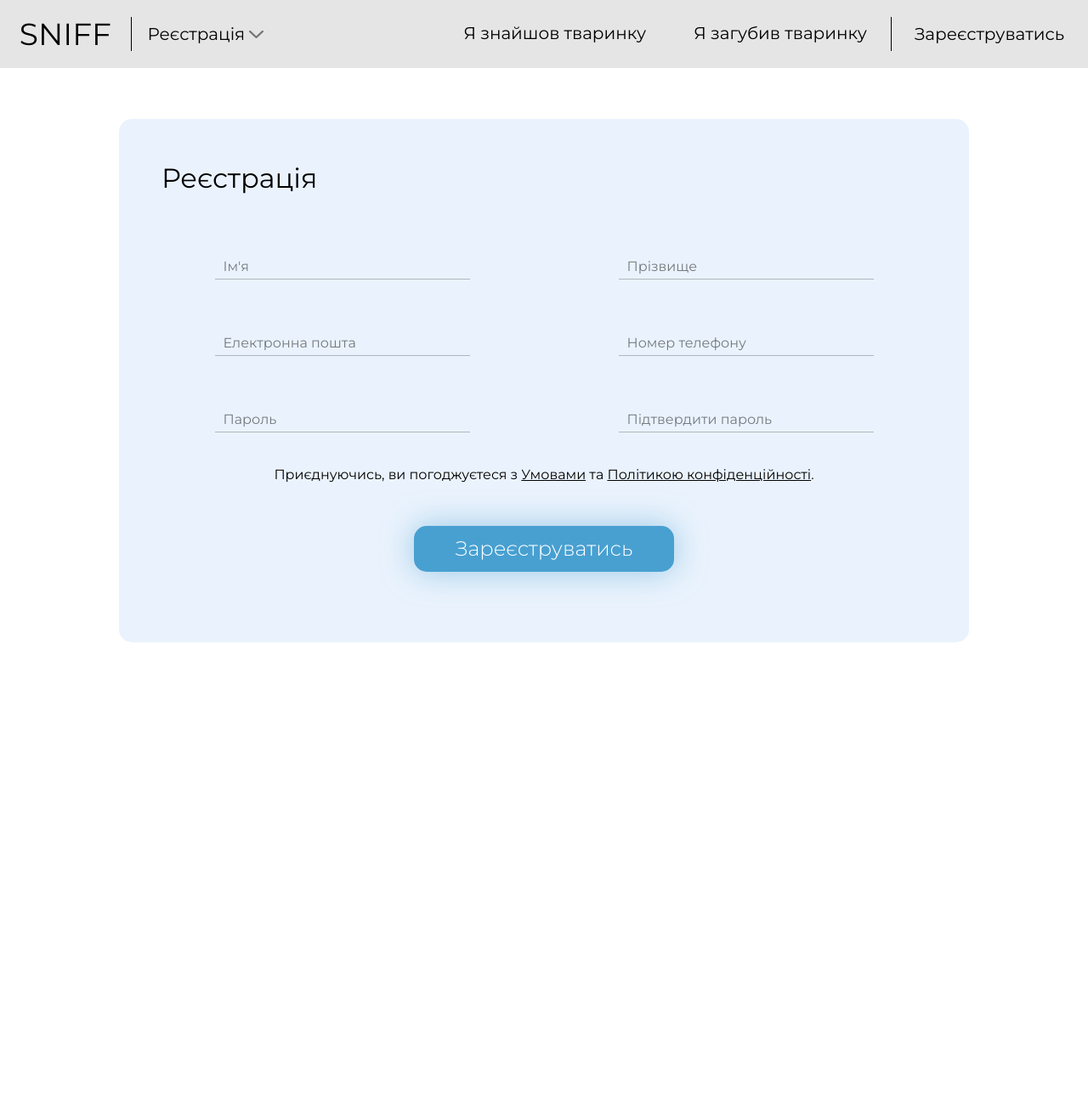
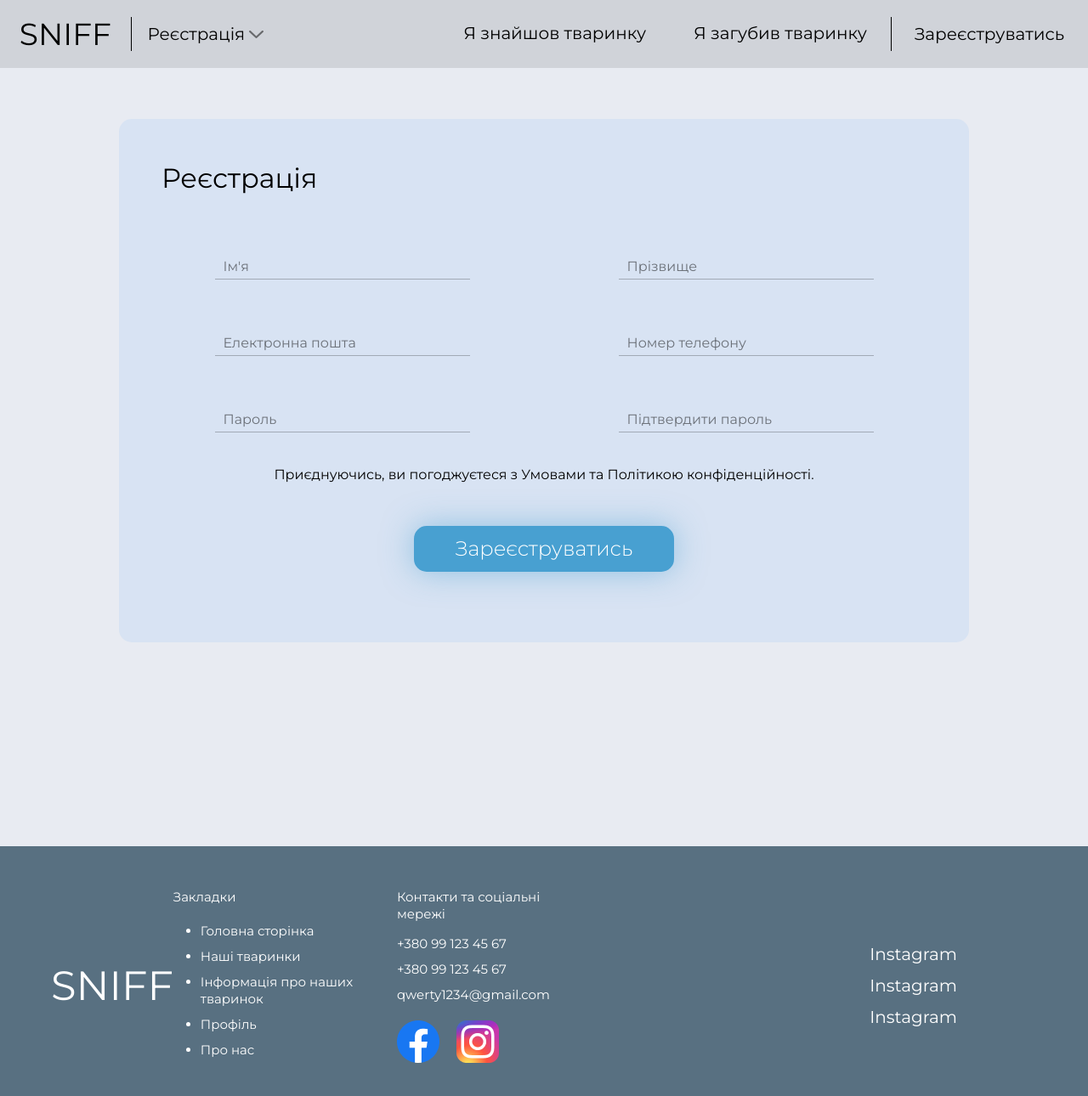
Before and after one commit to Sniff-project/frontend, a React (Create React App) app: page /signup in a window 1280 px wide. Shown: the top 1290 px of the page at 85% size. Before the commit the page ends 800 px from the top, so only its background shows below. Built offline with nearby package versions, Linux system fonts and the light colour scheme.

Commit message:
header and footer are using for all pages now

```diff
--- a/src/App.js
+++ b/src/App.js
@@ -1,6 +1,8 @@
 import React from "react";
 import { BrowserRouter as Router } from "react-router-dom";
 import { AuthProvider } from "@contexts";
+import { Header } from "@containers/Navbar";
+import Footer from "@containers/Footer";
 import AppRoutes from "./Routes";
 import "./Styles/App.scss";
 
@@ -8,7 +10,11 @@ function App() {
   return (
     <Router>
       <AuthProvider>
-        <AppRoutes />
+        <div className="main-page">
+          <Header />
+          <AppRoutes />
+          <Footer />
+        </div>
       </AuthProvider>
     </Router>
   );
--- a/src/Containers/Homepage/Footer/index.jsx
+++ b/src/Containers/Footer/index.jsx
@@ -1,7 +1,7 @@
 import React from "react";
 import { Link1, Anchor } from "@components/ui";
-import facebookImg from "../../../Assets/Icons/footer/facebook.png";
-import instagramImg from "../../../Assets/Icons/footer/instagram.png";
+import facebookImg from "@assets/Icons/footer/facebook.png";
+import instagramImg from "@assets/Icons/footer/instagram.png";
 import "./style.scss";
 
 export default function Footer() {
@@ -21,13 +21,13 @@ export default function Footer() {
                             <li>
                                 <Anchor
                                     text="Наші тваринки"
-                                    href="#ourAnimals"
+                                    href="/#ourAnimals"
                                 />
                             </li>
                             <li>
                                 <Anchor
                                     text="Інформація про наших тваринок"
-                                    href="#aboutAnimals"
+                                    href="/#aboutAnimals"
                                 />
                             </li>
                             <li>
--- a/src/Containers/Homepage/index.js
+++ b/src/Containers/Homepage/index.js
@@ -1,4 +1,3 @@
 export { default as AboutUs } from "./AboutUs";
 export { default as AboutAnimals } from "./AboutAnimals";
-export { default as Footer } from "./Footer";
 export { default as OurAnimals } from "./OurAnimals";
--- a/src/Containers/Navbar/Nav/index.jsx
+++ b/src/Containers/Navbar/Nav/index.jsx
@@ -25,7 +25,8 @@ export default function Nav() {
 
   useEffect(() => {
     setTitle(() => {
-      return pageTitles.filter((elem) => elem.link === pathname)[0].title;
+      const pageTitle = pageTitles.filter((elem) => elem.link === pathname)[0];
+      return pageTitle ? pageTitle.title : "404";
     });
   }, [pathname]);
 
--- a/src/Containers/Navbar/index.js
+++ b/src/Containers/Navbar/index.js
@@ -1 +1 @@
-export { default as Navbar } from "./Nav";
+export { default as Header } from "./Nav";
--- a/src/Pages/Home/index.jsx
+++ b/src/Pages/Home/index.jsx
@@ -1,18 +1,15 @@
 import React from "react";
-import { AboutUs, OurAnimals, AboutAnimals, Footer} from "@containers/Homepage";
-import { Navbar } from "@containers/Navbar";
-import './style.scss';
+import { AboutUs, OurAnimals, AboutAnimals } from "@containers/Homepage";
+import "./style.scss";
 
 const Home = () => {
   return (
-    <div className='main-page'>
-      <Navbar />
+    <>
       <AboutUs />
       <OurAnimals />
       <AboutAnimals />
-      <Footer />
-    </div>
-  )
+    </>
+  );
 };
 
 export default Home;
--- a/src/Pages/SignIn/index.jsx
+++ b/src/Pages/SignIn/index.jsx
@@ -2,7 +2,6 @@ import React, { useContext } from "react";
 import { Navigate } from "react-router-dom";
 import { AuthContext } from "@contexts";
 import { SignInBlock } from "@containers/SignIn";
-import { Navbar } from "@containers/Navbar";
 
 const Login = () => {
   const { isAuthenticated } = useContext(AuthContext);
@@ -12,12 +11,9 @@ const Login = () => {
   }
 
   return (
-    <div>
-      <Navbar />
-      <div className="container p-0">
-        <div className="d-flex justify-content-center">
-          <SignInBlock />
-        </div>
+    <div className="container p-0">
+      <div className="d-flex justify-content-center">
+        <SignInBlock />
       </div>
     </div>
   );
--- a/src/Pages/SignUp/index.jsx
+++ b/src/Pages/SignUp/index.jsx
@@ -1,14 +1,8 @@
 import React from "react";
 import SignUpForm from "../../Components/smart/SignUpForm";
-import { Navbar } from "@containers/Navbar";
 
 const SignUp = () => {
-  return (
-    <div>
-      <Navbar />
-      <SignUpForm />
-    </div>
-  );
+  return <SignUpForm />;
 };
 
 export default SignUp;
```
Also changed, not shown: src/Containers/Footer/style.scss (renamed from src/Containers/Homepage/Footer/style.scss).
